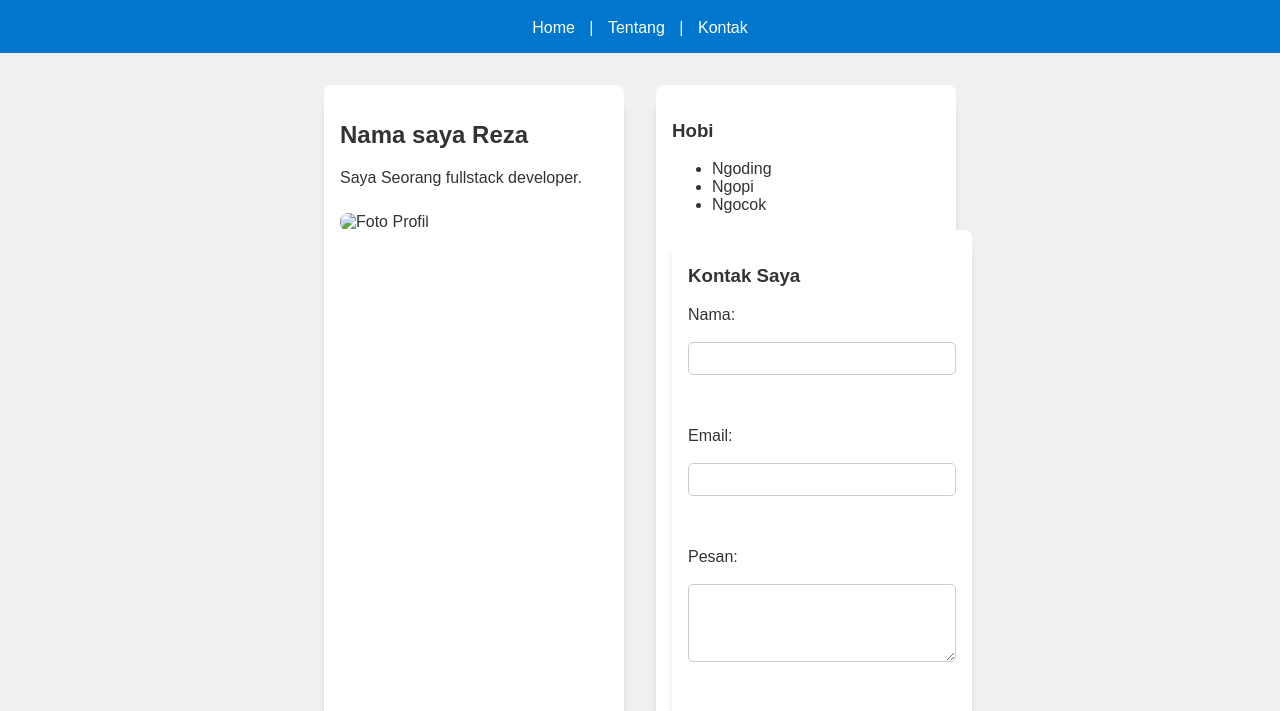
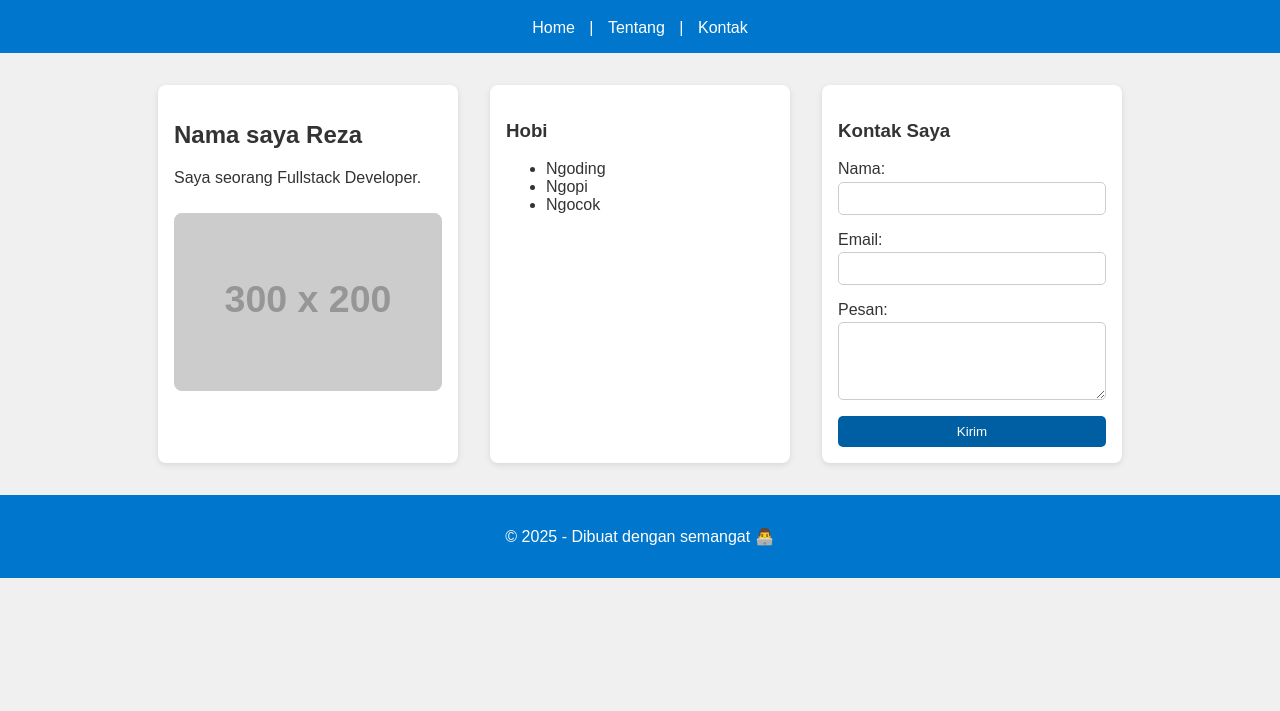
Before and after one commit to cakcakgelo10/Latihan-Full-Stack, a plain HTML site: page Week - 1/html_dasar.html in a window 1280 px wide. Shown: the part 77-788 px from the top of the page. Drawn offline with Linux system fonts and the light colour scheme; placeholder pictures from the web are drawn by us.

Commit message:
Pemisahan file html & css

```diff
--- a/Week - 1/html_dasar.html
+++ b/Week - 1/html_dasar.html
@@ -1,82 +1,10 @@
 <!DOCTYPE html>
 <html lang="en">
 <head>
-  <meta charset="UTF-8">
-  <meta name="viewport" content="width=device-width, initial-scale=1.0">
-  <title>Document</title>
-  <style>
-    * {
-      box-sizing: border-box;
-    }
-
-    body {
-      margin: 0;
-      font-family: Arial;
-      background-color: #f0f0f0;
-      color: #333;
-    }
-
-    header,footer {
-      background-color: #0077cc;
-      color: white;
-      padding: 1rem;
-      text-align: center;
-    }
-
-    nav a {
-      color: white;
-      margin: 0 10px;
-      text-decoration: none;
-    }
-
-    main {
-      padding: 2rem;
-      display: flex;
-      gap: 2rem;
-      justify-content: center;
-      flex-wrap: wrap;
-    }
-
-    section {
-      background-color: white;
-      padding: 1rem;
-      border-radius: 8px;
-      width: 300px;
-      box-shadow: 0 20px 6px rgba(0,0,0,0.1);
-    }
-
-    img {
-      width: 100%;
-      border-radius: 8px;
-      margin-top: 10px;
-    }
-
-    form {
-      display: flex;
-      flex-direction: column;
-      text-align: left;
-    }
-
-    input, textarea {
-      padding: 0.5rem;
-      margin-bottom: 1rem;
-      border: 1px solid #ccc;
-      border-radius: 5px;
-    }
-
-    button {
-      padding: 0.5rem;
-      background-color: #0077cc;
-      color: white;
-      border: none;
-      border-radius: 5px;
-      cursor: pointer;
-    }
-
-    button {
-      background-color: #005fa3;;
-    }
-  </style>
+  <meta charset="UTF-8" />
+  <meta name="viewport" content="width=device-width, initial-scale=1.0"/>
+  <link rel="stylesheet" href="style_dasar.css" />
+  <title>Profil Reza</title>
 </head>
 <body>
   <header>
@@ -89,12 +17,14 @@
   </header>
 
   <main>
+    <!-- Profil -->
     <section>
-      <h2> Nama saya Reza</h2>
-      <p>Saya Seorang fullstack developer.</p>
-      <img src="#" alt="Foto Profil">
+      <h2>Nama saya Reza</h2>
+      <p>Saya seorang Fullstack Developer.</p>
+      <img src="https://via.placeholder.com/300x200" alt="Foto Profil">
     </section>
 
+    <!-- Hobi -->
     <section>
       <h3>Hobi</h3>
       <ul>
@@ -102,27 +32,29 @@
         <li>Ngopi</li>
         <li>Ngocok</li>
       </ul>
+    </section>
 
-      <section>
-        <h3>Kontak Saya</h3>
-        <form>
-          <label for="nama">Nama:</label><br>
-          <input type="text" id="nama" name="nama"><br><br>
+    <!-- Form Kontak -->
+    <section>
+      <h3>Kontak Saya</h3>
+      <form>
+        <label for="nama">Nama:</label>
+        <input type="text" id="nama" name="nama">
 
-          <label for="email">Email:</label><br>
-          <input type="email" id="email" name="email"><br><br>
+        <label for="email">Email:</label>
+        <input type="email" id="email" name="email">
 
-          <label for="pesan">Pesan:</label><br>
-          <textarea id="pesan" name="pesan" rows="4" cols="30"></textarea><br><br>
+        <label for="pesan">Pesan:</label>
+        <textarea id="pesan" name="pesan" rows="4" cols="30"></textarea>
 
-          <button type="submit">Kirim</button>
-        </form>
-      </section>
+        <button type="submit">Kirim</button>
+      </form>
     </section>
   </main>
 
   <footer>
     <p>&copy; 2025 - Dibuat dengan semangat 👨‍💻</p>
   </footer>
+
 </body>
 </html>
--- /dev/null
+++ b/Week - 1/style_dasar.css
@@ -0,0 +1,75 @@
+    * {
+      box-sizing: border-box;
+    }
+
+    body {
+      margin: 0;
+      font-family: Arial, sans-serif;
+      background-color: #f0f0f0;
+      color: #333;
+    }
+
+    header, footer {
+      background-color: #0077cc;
+      color: white;
+      padding: 1rem;
+      text-align: center;
+    }
+
+    nav a {
+      color: white;
+      margin: 0 10px;
+      text-decoration: none;
+    }
+
+    main {
+      padding: 2rem;
+      display: flex;
+      gap: 2rem;
+      justify-content: center;
+      flex-wrap: wrap;
+    }
+
+    section {
+      background-color: white;
+      padding: 1rem;
+      border-radius: 8px;
+      width: 300px;
+      box-shadow: 0 2px 6px rgba(0,0,0,0.1);
+    }
+
+    img {
+      width: 100%;
+      border-radius: 8px;
+      margin-top: 10px;
+    }
+
+    form {
+      display: flex;
+      flex-direction: column;
+      text-align: left;
+    }
+
+    label {
+      margin-bottom: 0.2rem;
+    }
+
+    input, textarea {
+      padding: 0.5rem;
+      margin-bottom: 1rem;
+      border: 1px solid #ccc;
+      border-radius: 5px;
+    }
+
+    button {
+      padding: 0.5rem;
+      background-color: #005fa3;
+      color: white;
+      border: none;
+      border-radius: 5px;
+      cursor: pointer;
+    }
+
+    button:hover {
+      background-color: #004e88;
+    }
```
